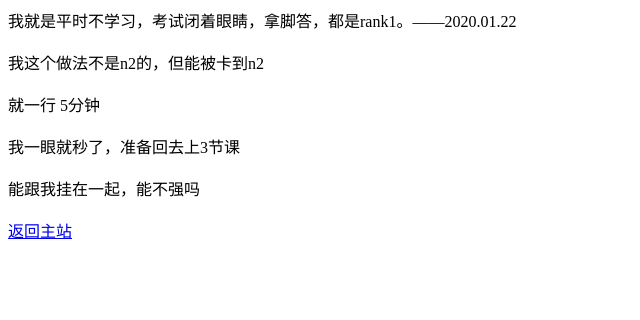
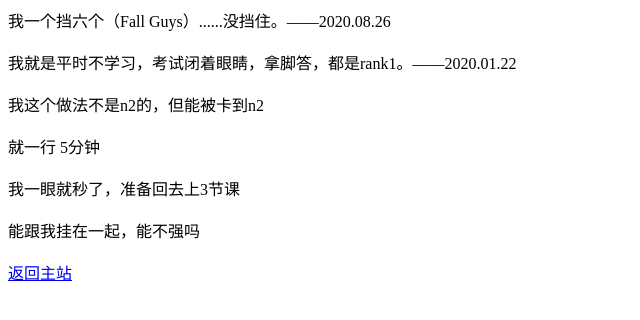
Before and after one commit to gerynb/gery-motto, a plain HTML site: page docs/index.html in a window 1280 px wide. Shown: the whole page, without its empty margins (0-640 px from the left). Drawn offline with Linux system fonts and the light colour scheme.

Commit message:
Update index.html

```diff
--- a/docs/index.html
+++ b/docs/index.html
@@ -7,6 +7,8 @@
 </head>
 
 </body>
+我一个挡六个（Fall Guys）......没挡住。——2020.08.26
+<br><br>
 我就是平时不学习，考试闭着眼睛，拿脚答，都是rank1。——2020.01.22
 <br><br>
 我这个做法不是n2的，但能被卡到n2
```
